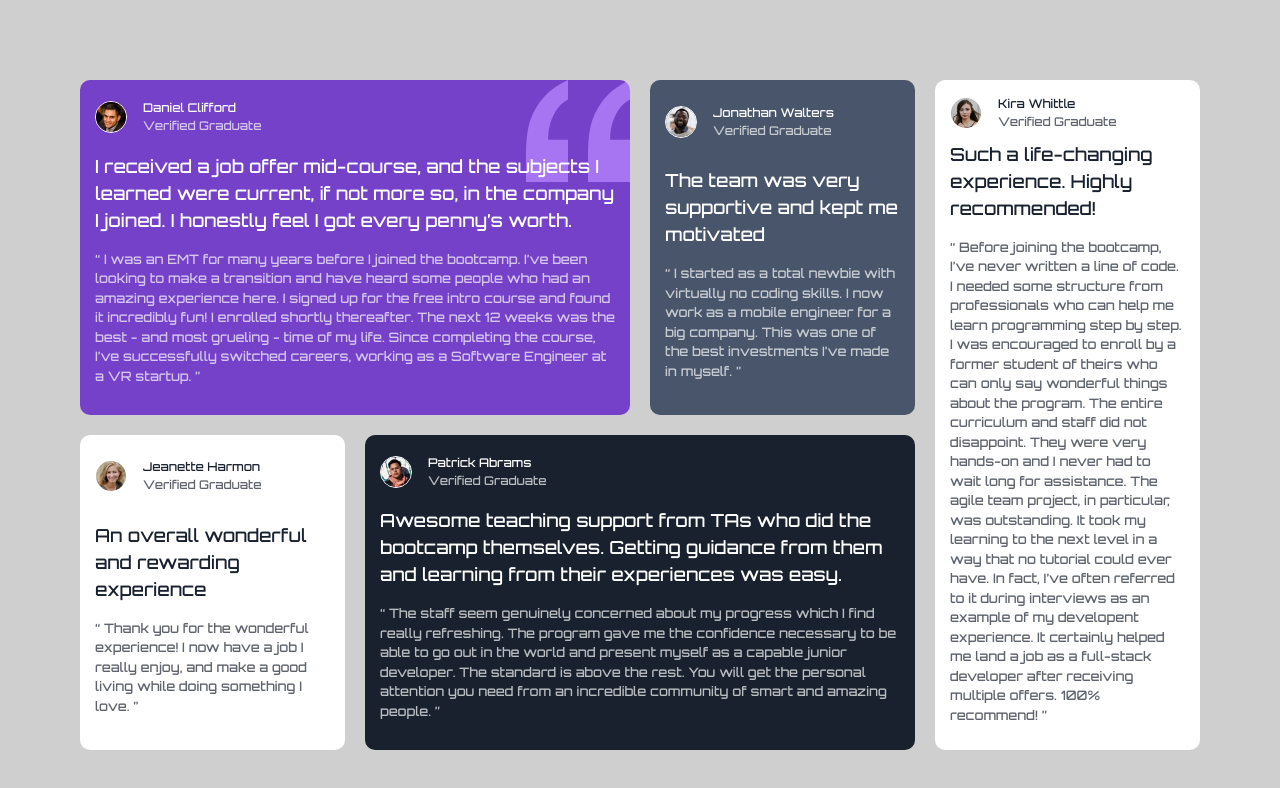
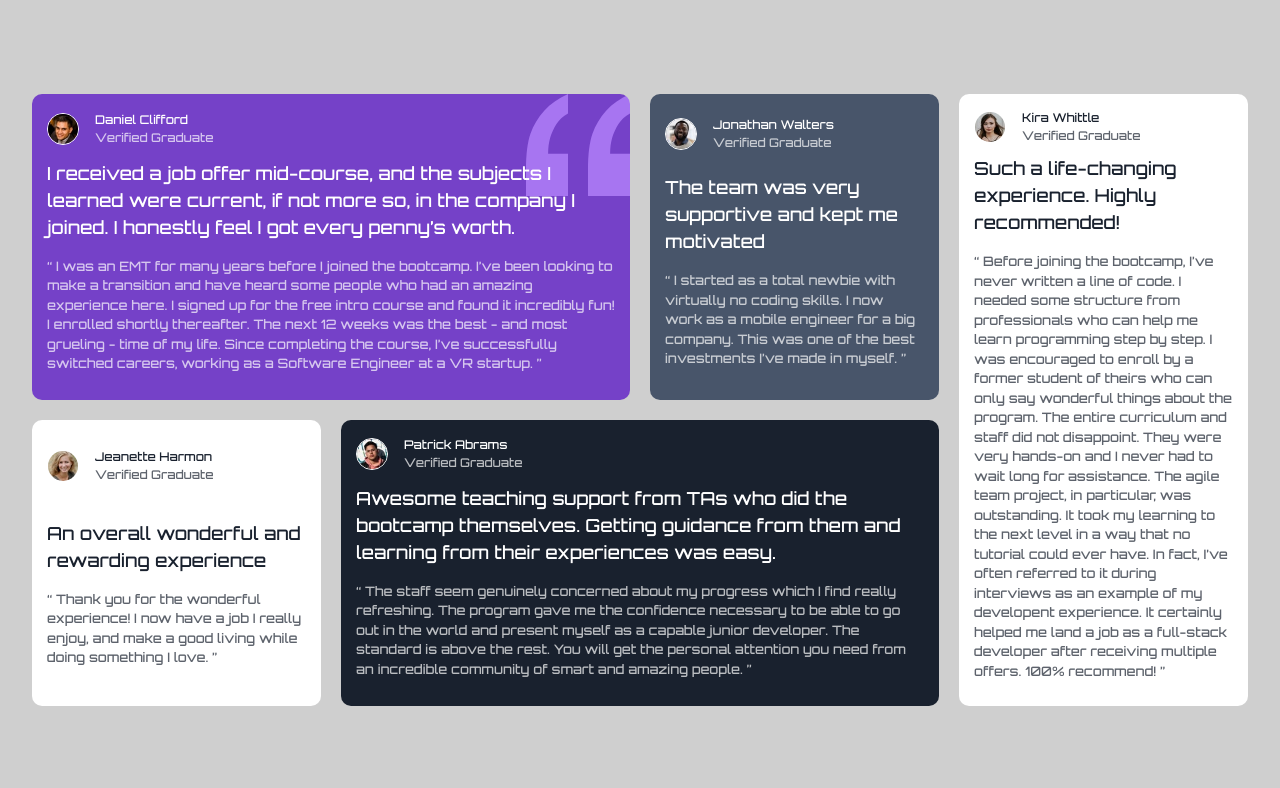
Before and after one commit to berksideDEV/testimonials-grid-section-main, a plain HTML site: page index.html in a window 1280 px wide. Drawn offline with Linux system fonts and the light colour scheme.

Commit message:
Layout changes.

```diff
--- a/styles.css
+++ b/styles.css
@@ -99,7 +99,7 @@ body{
     font-family: 'Orbitron', sans-serif;
     font-size:13px;
     background: var(--Light-gray);
-    padding:5rem;
+    height: 100vh;
 }
 .grid{
     display: grid;
@@ -107,6 +107,12 @@ body{
     grid-template-rows: repeat(2,min-content);
     gap:20px;
     margin:0 auto;
+    height:100vh;
+    align-content: center;
+    max-width: 1400px;
+    padding:2rem;
+
+
 }
 .grid>article{
     display:grid;
@@ -187,7 +193,7 @@ body{
     .grid{
         display: flex;
         flex-direction: column;
-
+        padding:2rem;
     }
     .grid>.end{
         order:6;
```
